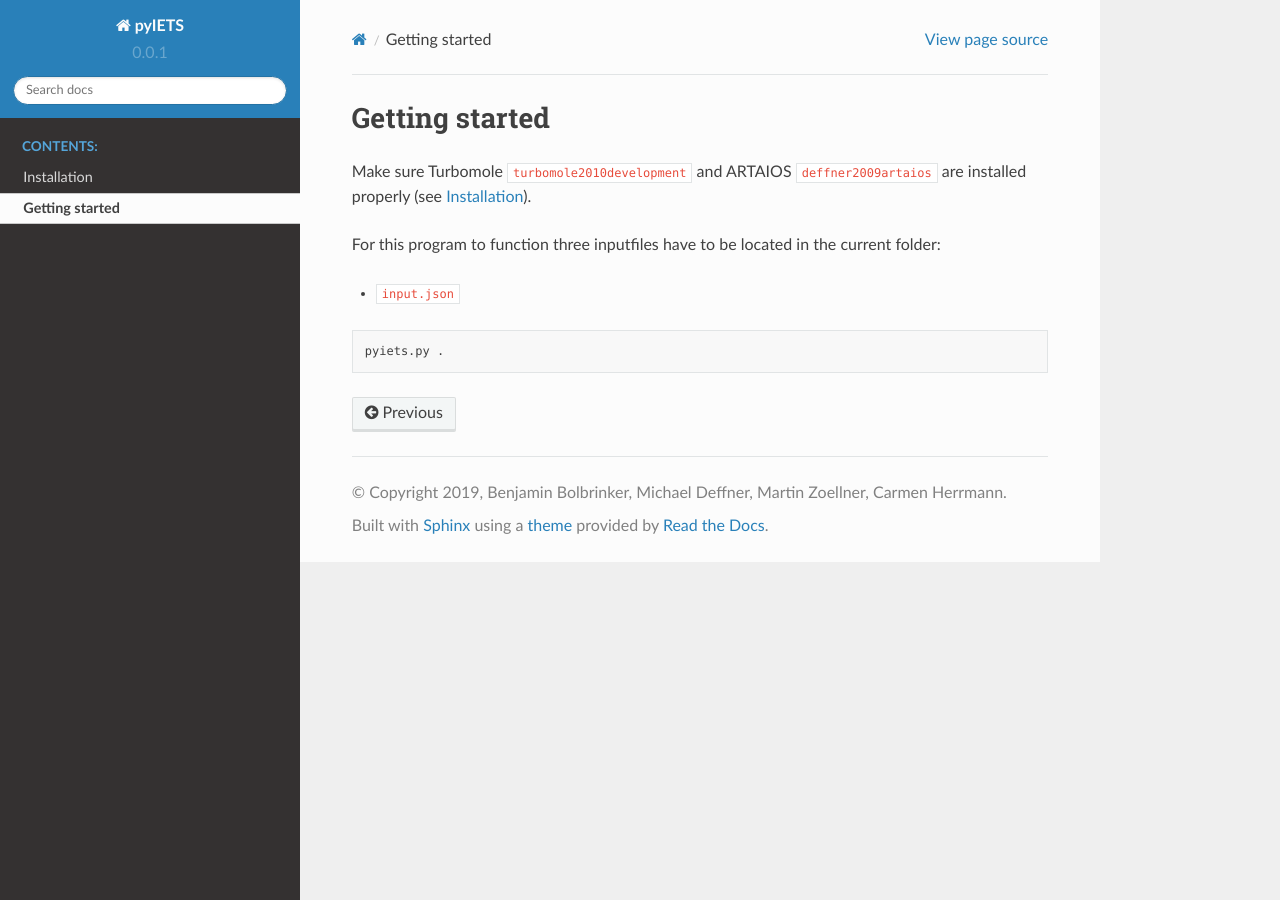
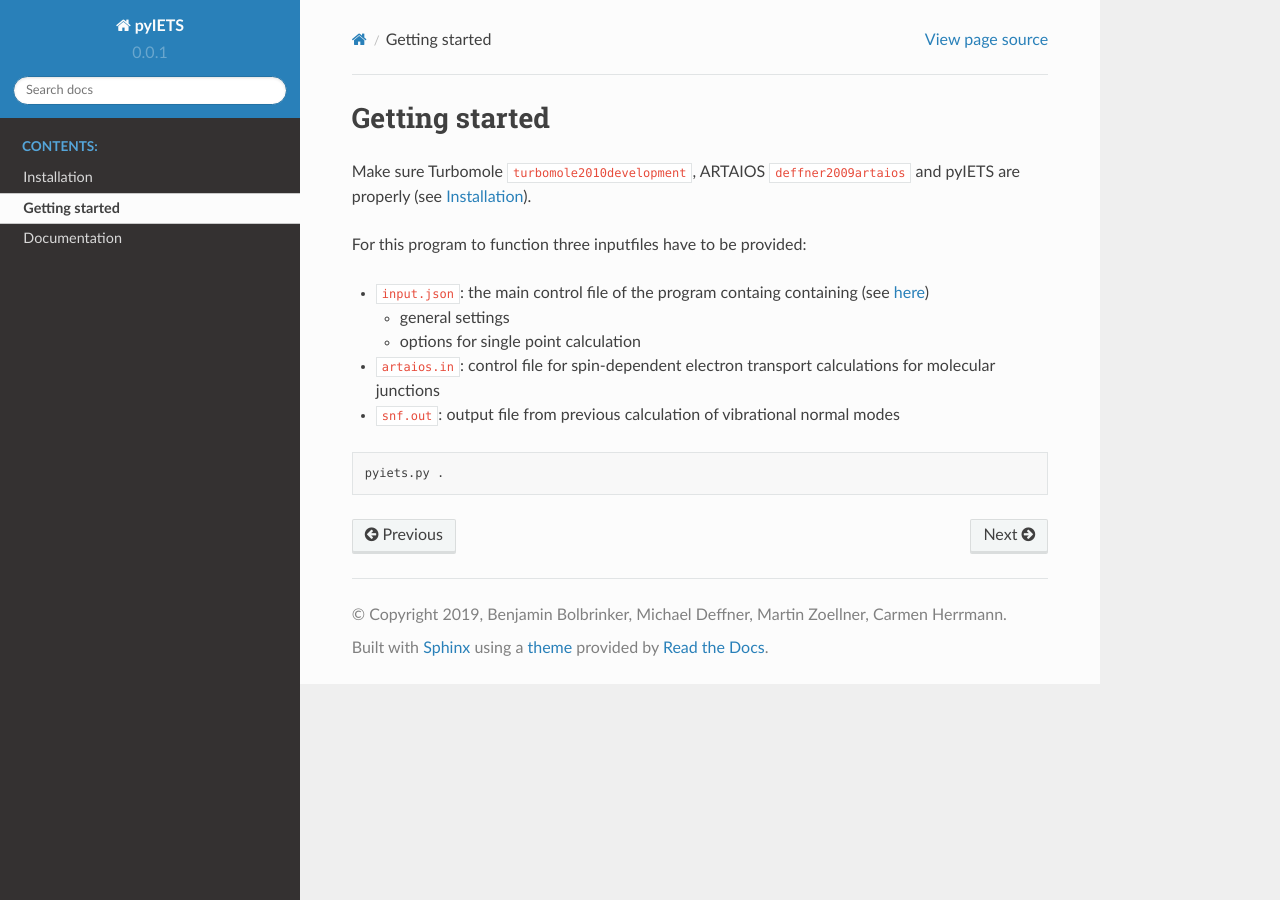
Before and after one commit to benjaminbolbrinker/pyiets, a Sphinx documentation site: the page built from docs/source/intro.rst, in a window 1280 px wide. Built offline with Sphinx 7.4.7 and the Read the Docs theme 2.0.0, drawn with Linux system fonts in a browser that asks for light colours; cross-references to code outside the pages are shown as plain code.

Commit message:
Writing documentation...

```diff
--- a/docs/source/index.rst
+++ b/docs/source/index.rst
@@ -20,6 +20,7 @@ Cite this work as
 
    installation
    intro
+   documentation
 
 
 
--- a/docs/source/installation.rst
+++ b/docs/source/installation.rst
@@ -2,9 +2,9 @@
 
 Installation
 ============
-This program requires Turbomole :cite:`turbomole2010development` and ARTAIOS :cite:`deffner2009artaios` to be installed properly.
+This program requires Turbomole :cite:`turbomole2010development` and ARTAIOS :cite:`deffner2009artaios` to be properly installed on your machine.
 
-For installation this package simply type:
+For installing this package simply type:
 
 .. code-block:: bash
 
--- a/docs/source/intro.rst
+++ b/docs/source/intro.rst
@@ -1,11 +1,18 @@
 Getting started
 ===============
 
-Make sure Turbomole :cite:`turbomole2010development` and ARTAIOS :cite:`deffner2009artaios` are installed properly (see :ref:`installation-label`).
+Make sure Turbomole :cite:`turbomole2010development`, ARTAIOS :cite:`deffner2009artaios` and pyIETS are properly (see :ref:`installation-label`).
 
-For this program to function three inputfiles have to be located in the current folder:
+For this program to function three inputfiles have to be provided:
 
-- :code:`input.json`
+- :code:`input.json`: the main control file of the program containg containing (see :ref:`here <inputjson-label>`)
+
+  - general settings
+  - options for single point calculation
+
+- :code:`artaios.in`: control file for spin-dependent electron transport calculations for molecular junctions
+- :code:`snf.out`: output file from previous calculation of vibrational normal modes
+
 
 .. code-block:: bash
 
--- a/input_defaults.json
+++ b/input_defaults.json
@@ -1,7 +1,7 @@
 {
   "sp_control":
   {
-    "qc_prog": null,
+    "qc_prog": "turbomole",
     "params": null
   },
   "input_file": "input.json",
```
Also changed, not shown: docs/source/documentation.rst (added, +45 -0 lines).
